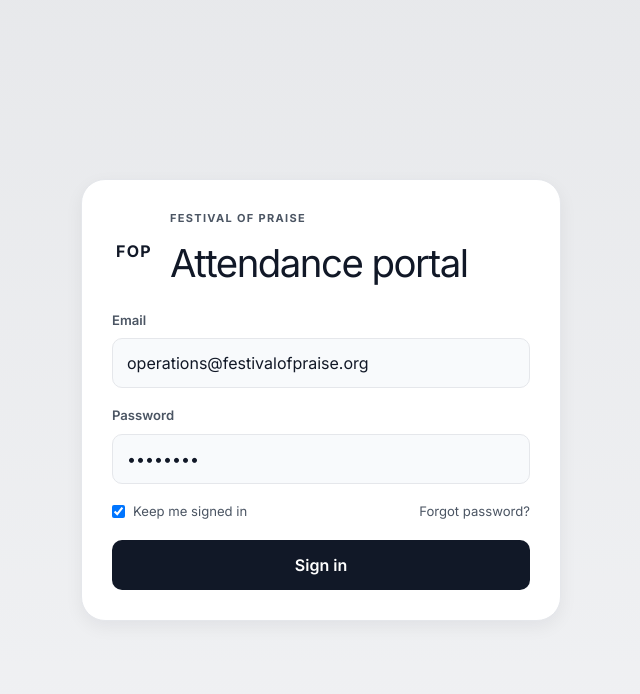
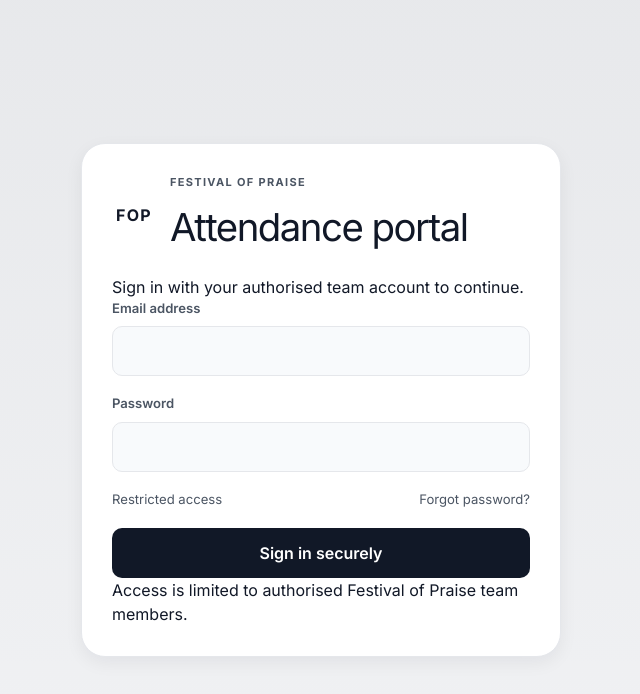
Before and after one commit to festivalofpraisechoir/fop, a Next.js app: page /login in a window 1280 px wide. Shown: the top 694 px of the page, without its empty margins (319-959 px from the left). Built offline with nearby package versions, Linux system fonts and the light colour scheme.

Commit message:
Replace demo login with real Supabase password authentication

```diff
--- a/app/login/page.tsx
+++ b/app/login/page.tsx
@@ -1,41 +1,55 @@
+'use client';
+
+import { FormEvent, useState } from 'react';
+import { useRouter, useSearchParams } from 'next/navigation';
 import Link from 'next/link';
+import { createSupabaseClient } from '@/lib/supabase';
 
 export default function LoginPage() {
+  const router = useRouter();
+  const params = useSearchParams();
+  const [email, setEmail] = useState('');
+  const [password, setPassword] = useState('');
+  const [error, setError] = useState('');
+  const [busy, setBusy] = useState(false);
+
+  async function handleSubmit(event: FormEvent<HTMLFormElement>) {
+    event.preventDefault();
+    setError('');
+    const supabase = createSupabaseClient();
+    if (!supabase) {
+      setError('The app is not connected to Supabase yet. Add the public Supabase URL and anon key to the deployment environment.');
+      return;
+    }
+    setBusy(true);
+    const { error: signInError } = await supabase.auth.signInWithPassword({ email: email.trim(), password });
+    setBusy(false);
+    if (signInError) {
+      setError('We could not sign you in with those details. Check your email and password or contact the Super Admin.');
+      return;
+    }
+    router.replace(params.get('next') || '/dashboard');
+    router.refresh();
+  }
+
   return (
-    <div className="auth-shell">
-      <div className="auth-card">
+    <main className="auth-shell">
+      <section className="auth-card" aria-labelledby="login-title">
         <div className="auth-brand">
           <div className="brand-mark">FOP</div>
-          <div>
-            <p className="eyebrow">Festival of Praise</p>
-            <h1>Attendance portal</h1>
-          </div>
+          <div><p className="eyebrow">Festival of Praise</p><h1 id="login-title">Attendance portal</h1></div>
         </div>
-
-        <div className="auth-form">
-          <div className="field-group">
-            <label htmlFor="email">Email</label>
-            <input id="email" type="email" defaultValue="operations@festivalofpraise.org" />
-          </div>
-
-          <div className="field-group">
-            <label htmlFor="password">Password</label>
-            <input id="password" type="password" defaultValue="••••••••" />
-          </div>
-
-          <div className="auth-meta">
-            <label className="checkbox-row">
-              <input type="checkbox" defaultChecked />
-              <span>Keep me signed in</span>
-            </label>
-            <Link href="/dashboard">Forgot password?</Link>
-          </div>
-
-          <Link href="/dashboard" className="primary-button full-width">
-            Sign in
-          </Link>
-        </div>
-      </div>
-    </div>
+        <p className="auth-intro">Sign in with your authorised team account to continue.</p>
+        {params.get('setup') === 'supabase' && <p className="notice error-notice">Supabase environment variables are missing. Configure them in Vercel before signing in.</p>}
+        {error && <p className="notice error-notice" role="alert">{error}</p>}
+        <form className="auth-form" onSubmit={handleSubmit}>
+          <div className="field-group"><label htmlFor="email">Email address</label><input id="email" type="email" autoComplete="username" value={email} onChange={e => setEmail(e.target.value)} required /></div>
+          <div className="field-group"><label htmlFor="password">Password</label><input id="password" type="password" autoComplete="current-password" value={password} onChange={e => setPassword(e.target.value)} required /></div>
+          <div className="auth-meta"><span>Restricted access</span><Link href="/reset-password">Forgot password?</Link></div>
+          <button className="primary-button full-width" type="submit" disabled={busy}>{busy ? 'Signing in…' : 'Sign in securely'}</button>
+        </form>
+        <p className="auth-footnote">Access is limited to authorised Festival of Praise team members.</p>
+      </section>
+    </main>
   );
 }
```
